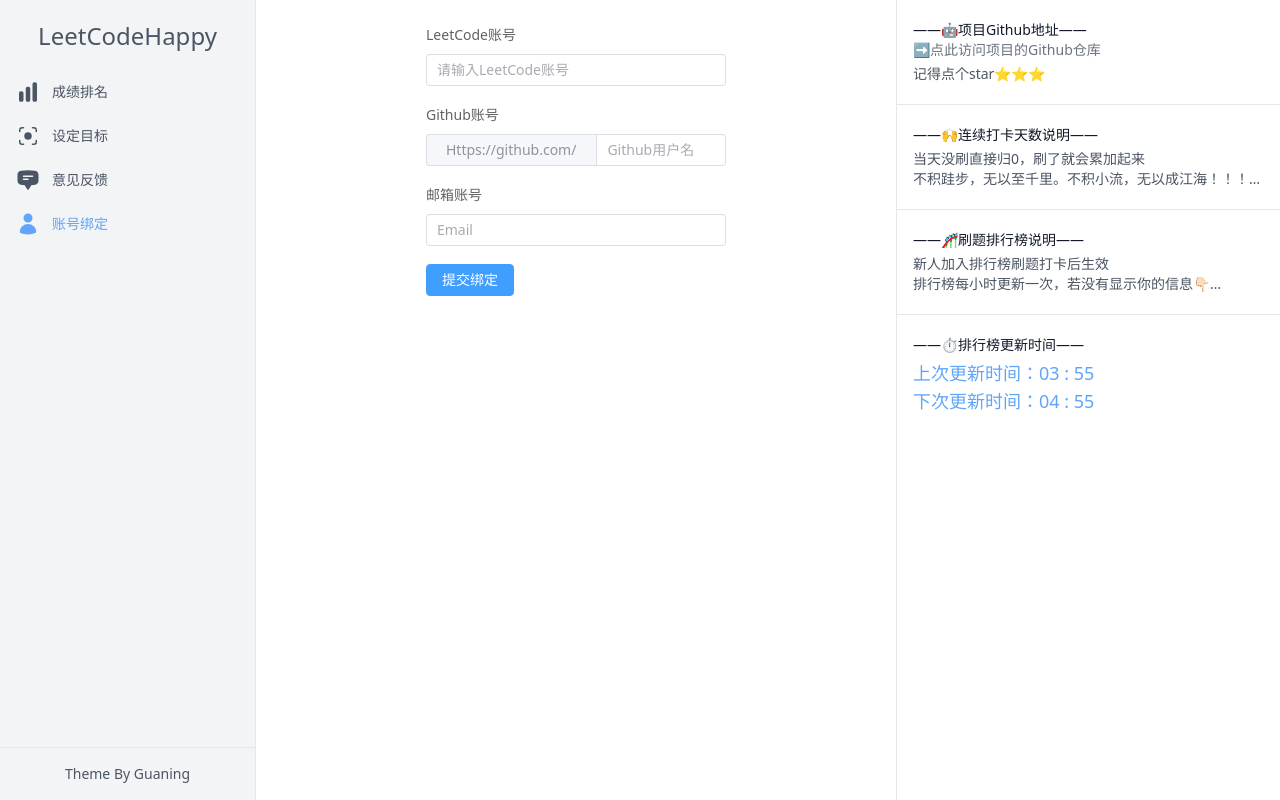
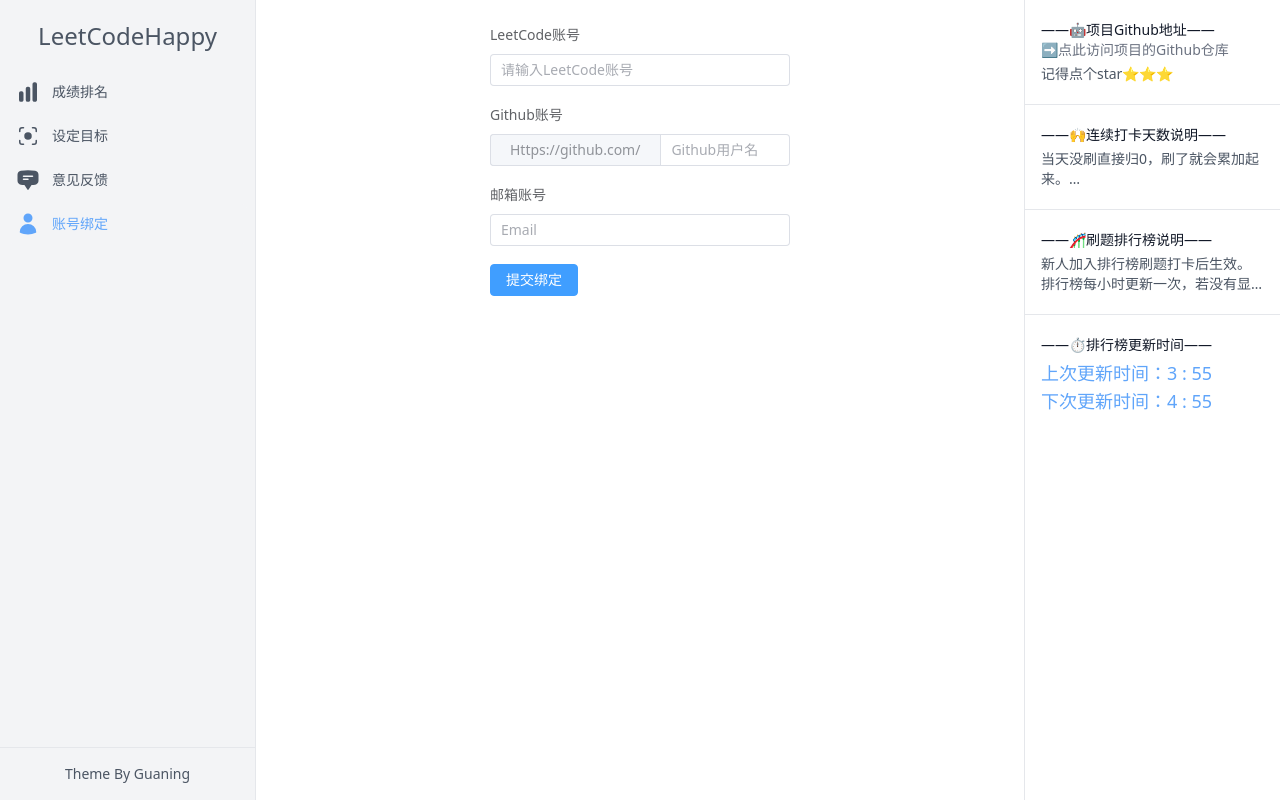
Before and after one commit to iguaning/LeetCodeHappy, a Vue app: page /#/user in a window 1280 px wide. Built offline with nearby package versions, Linux system fonts and the light colour scheme.

Commit message:
feature:表格排序功能，新增能量值和难易程度评估

```diff
--- a/src/components/IndexPage.vue
+++ b/src/components/IndexPage.vue
@@ -18,7 +18,7 @@
 						<div class="flex-1 h-0 pt-5 pb-4 overflow-y-auto">
 							<div class="flex justify-center">
 								<router-link to="/">
-									<span class="text-2xl px-8 py-6 text-gray-600 hover:text-blue-400">LeetCodeHappy</span>
+									<span class="text-2xl px-4 py-3 text-gray-600 hover:text-blue-400">LeetCodeHappy</span>
 								</router-link>
 							</div>
 							<nav aria-label="Sidebar" class="mt-5">
@@ -53,7 +53,7 @@
 					<div class="flex-1 flex flex-col pt-5 pb-4 overflow-y-auto">
 						<div class="flex justify-center">
 							<router-link to="/">
-								<span class="text-2xl px-8 py-6 text-gray-600 hover:text-blue-400">LeetCodeHappy</span>
+								<span class="text-2xl px-4 py-3 text-gray-600 hover:text-blue-400">LeetCodeHappy</span>
 							</router-link>
 						</div>
 						<nav aria-label="Sidebar" class="mt-5 flex-1">
@@ -97,7 +97,7 @@
 					</div>
 					<!-- End main area -->
 				</main>
-				<aside class="hidden relative xl:flex xl:flex-col flex-shrink-0 w-96 border-l border-gray-200 overflow-y-auto">
+				<aside class="hidden relative xl:flex xl:flex-col flex-shrink-0 w-64 border-l border-gray-200 overflow-y-auto">
 					<right-list></right-list>
 				</aside>
 			</div>
--- a/src/components/RightList.vue
+++ b/src/components/RightList.vue
@@ -25,9 +25,13 @@
 			</div>
 			<div class="mt-1">
 				<p class="line-clamp-2 text-sm text-gray-600">
-					当天没刷直接归0，刷了就会累加起来
+					当天没刷直接归0，刷了就会累加起来。
 					<br>
-					不积跬步，无以至千里。不积小流，无以成江海！！！🏋🏻‍♀️🏋🏻‍♀️🏋🏻‍♀️
+					不积跬步，无以至千里；
+					<br>
+					不积小流，无以成江海！！！
+					<br>
+					🏋🏻‍♀️🏋🏻‍♀️🏋🏻‍♀️
 				</p>
 			</div>
 		</li>
@@ -40,7 +44,7 @@
 			</div>
 			<div class="mt-1">
 				<p class="line-clamp-2 text-sm text-gray-600">
-					新人加入排行榜刷题打卡后生效
+					新人加入排行榜刷题打卡后生效。
 					<br>
 					排行榜每小时更新一次，若没有显示你的信息👇🏻
 					<br>
@@ -59,9 +63,9 @@
 				<p class="line-clamp-2 text-lg text-blue-400">
 <!--					当前时间：{{ currentTime }}-->
 <!--					<br>-->
-					上次更新时间：{{ preTime.format('HH : mm') }}
+					上次更新时间：{{ preHour }} : {{ minute }}
 					<br>
-					下次更新时间：{{ endTime.format('HH : mm') }}
+					下次更新时间：{{ endHour }} : {{ minute }}
 				</p>
 			</div>
 		</li>
@@ -71,29 +75,11 @@
 <script setup>
 import { useRefreshTable } from '@/stores/updateTime'
 import { storeToRefs } from 'pinia'
-import moment from 'moment'
-// import {ref} from 'vue'
 
 const refreshTableStore = useRefreshTable()
-const { preTime, endTime } = storeToRefs(refreshTableStore)
-const { refreshTable } = refreshTableStore
+const { preHour, endHour, minute } = storeToRefs(refreshTableStore)
+const { refreshTime } = refreshTableStore
 
-// let currentTime = ref()
-
-// const setTime = () => {
-// 	currentTime.value = moment().format('HH : mm : ss')
-// }
-
-// const refreshTime = () => {
-// 	setTime()
-// 	setInterval(refreshTime, 1000)
-// 	clear()
-// }
-//
-// const clear = () => {
-// 	clearInterval(refreshTime)
-// }
-// refreshTime()
-refreshTable()
-setInterval(refreshTable, 60000)
+refreshTime()
+setInterval(refreshTime, 60000)
 </script>
--- a/src/components/rank/RankTable.vue
+++ b/src/components/rank/RankTable.vue
@@ -1,52 +1,56 @@
 <template>
-	<div class="flex">
-		🔎<el-input v-model="searchContent" placeholder="搜索" />
+	<div class="flex items-center">
+		<div class="mr-1">🔎</div>
+		<el-input v-model="searchContent" placeholder="搜索" />
 	</div>
 	<el-table
 			ref="searchTable"
 			:data="filterData"
 			style="width: 100%"
-			height="100%"
+			height="99%"
 			v-loading="loading">
-		<el-table-column fixed prop="user" label="用户" width="calc(100% / 8)" header-align="left">
+		<el-table-column fixed prop="user" label="用户" width="180" header-align="left">
 			<template #default="scope">
 				<div style="display: flex; align-items: center">
 					<a :href="'https://leetcode.cn/u/' + scope.row.user" target="_blank" class="text-blue-400 hover:text-blue-300">{{ scope.row.user }}</a>
 				</div>
 			</template>
 		</el-table-column>
-		<el-table-column prop="total_solve" label="总刷题量" width="calc(100% / 8)" header-align="center" align="center" />
-		<el-table-column prop="code_submit" label="代码行数贡献" width="calc(100% / 8)" header-align="center" align="center" />
-		<el-table-column prop="problem_submit" label="代码题量贡献" width="calc(100% / 8)" header-align="center" align="center" />
-		<el-table-column prop="rating_score" label="竞赛分数" width="calc(100% / 8)" header-align="center" align="center" />
-		<el-table-column prop="continue_days" label="连续打卡天数" width="calc(100% / 8)" header-align="center" align="center" />
-		<el-table-column prop="new_solve" label="今日刷题数量" width="calc(100% / 8)" header-align="center" align="center">
+		<el-table-column prop="coins" label="能量值" width="calc((100% - 300) / 7)" header-align="center" align="center" :sortable="true" :sort-method="(a,b)=>{return a.coins - b.coins}">
+			<template #default="scope">
+				<div>🪙{{ scope.row.coins }}</div>
+			</template>
+		</el-table-column>
+		<el-table-column prop="total_solve" label="总刷题量" width="calc((100% - 300) / 7)" header-align="center" align="center" :sortable="true" :sort-method="(a,b)=>{return a.total_solve - b.total_solve}" />
+		<el-table-column prop="code_submit" label="代码行数贡献" width="calc((100% - 300) / 7)" header-align="center" align="center" :sortable="true" :sort-method="(a,b)=>{return a.code_submit - b.code_submit}" />
+		<el-table-column prop="problem_submit" label="代码题量贡献" width="calc((100% - 300) / 7)" header-align="center" align="center" :sortable="true" :sort-method="(a,b)=>{return a.problem_submit - b.problem_submit}" />
+		<el-table-column prop="rating_score" label="竞赛分数" width="calc((100% - 300) / 7)" header-align="center" align="center" :sortable="true" :sort-method="(a,b)=>{return a.rating_score - b.rating_score}" />
+		<el-table-column prop="continue_days" label="连续打卡天数" width="calc((100% - 300) / 7)" header-align="center" align="center" :sortable="true" :sort-method="(a,b)=>{return a.continue_days - b.continue_days}" />
+		<el-table-column prop="new_solve" label="今日刷题数量" width="calc((100% - 300) / 7)" header-align="center" align="center" :sortable="true" :sort-method="(a,b)=>{return a.new_solve - b.new_solve}">
 			<template #default="scope">
 				<div class="text-red-400 hover:text-red-300">{{ scope.row.new_solve }}</div>
 			</template>
 		</el-table-column>
-		<el-table-column prop="lazy_days" label="懒惰称号" width="calc(100% / 8)" header-align="center" align="center">
+		<el-table-column prop="lazy_days" label="懒惰称号" width="120" header-align="center" align="center">
 			<template #default="scope">
-				<div :class="[scope.row.lazy_days === '正常' || scope.row.lazy_days === '懒惰萌芽期' || scope.row.lazy_days === '懒惰炼气期' ? 'text-green-500' : (scope.row.lazy_days === '懒惰筑基期' || scope.row.lazy_days === '懒惰结丹期' || scope.row.lazy_days === '懒惰元婴期' ? 'text-yellow-400' : 'text-red-400')]">{{ scope.row.lazy_days }}</div>
+				<el-tag :type="scope.row.lazy_days === '正常' || scope.row.lazy_days === '懒惰萌芽期' || scope.row.lazy_days === '懒惰炼气期' ? 'success' : (scope.row.lazy_days === '懒惰筑基期' || scope.row.lazy_days === '懒惰结丹期' || scope.row.lazy_days === '懒惰元婴期' ? 'warning' : 'danger')">{{ scope.row.lazy_days }}</el-tag>
 			</template>
 		</el-table-column>
 	</el-table>
 </template>
 
 <script setup>
-import { onMounted, reactive, ref, computed } from 'vue'
+import { ref, computed, onMounted } from 'vue'
 import { UserService } from '@/api/apis'
 
-let tableData = reactive([])
-let searchContent = ref()
-const loading = ref(true)
+let tableData = ref([])
+let loading = ref(true)
+let searchContent = ref('')
 
 const getTableInfo = () => {
 	UserService.getTableInfo().then((res) => {
 		// console.log(res.data)
-		for (let i in res.data) {
-			tableData.push(res.data[i])
-		}
+		tableData.value = res.data
 		// console.log(tableData)
 	})
 }
@@ -57,13 +61,13 @@
 	let input = searchContent.value
 	let items
 	if (input) {
-		items = tableData.filter(function (item) {
+		items = tableData.value.filter(function (item) {
 			return Object.keys(item).some(function (key1) {
 				return String(item[key1]).toLowerCase().match(input)
 			})
 		})
 	} else {
-		items = tableData
+		items = tableData.value
 	}
 	return items
 })
--- a/src/components/target/TargetTable.vue
+++ b/src/components/target/TargetTable.vue
@@ -1,28 +1,33 @@
 <template>
   <el-table :data="targetTableData" style="width: 100%" height="auto" v-loading="loading">
-    <el-table-column prop="user" label="用户" width="calc(100% / 7)" fixed>
+    <el-table-column prop="user" label="用户" width="calc(100% / 8)" fixed>
       <template #default="scope">
         <el-link type="primary" :underline="false" :href="'https://leetcode.cn/u/' + scope.row.user" target="_blank">{{ scope.row.user }}</el-link>
       </template>
     </el-table-column>
-    <el-table-column prop="target_type" label="目标类型" width="calc(100% / 7)" />
-    <el-table-column prop="target_value" label="目标值" width="calc(100% / 7)" />
-    <el-table-column prop="opponent" label="PK对手" width="calc(100% / 7)">
+    <el-table-column prop="target_type" label="目标类型" width="calc(100% / 8)" header-align="center" align="center" />
+    <el-table-column prop="target_value" label="目标值" width="calc(100% / 8)"  header-align="center" align="center"/>
+    <el-table-column prop="opponent" label="PK对手" width="calc(100% / 8)" header-align="center" align="center">
       <template #default="scope">
         <el-link type="primary" :underline="false" :href="'https://leetcode.cn/u/' + scope.row.opponent" target="_blank">{{ scope.row.opponent }}</el-link>
       </template>
     </el-table-column>
-    <el-table-column prop="status" label="状态" width="calc(100% / 7)">
+	  <el-table-column prop="level" label="难易程度" width="calc(100% / 8)" header-align="center" align="center">
+		  <template #default="scope">
+			  <el-tag :type="scope.row.level === 'VERY_EASY' ? 'success' : (scope.row.level === 'MID' ? '' : (scope.row.level === 'LITTLE_HARD' ? 'info' : (scope.row.level === 'VERY_HARD' ? 'warning' : 'danger')))" :underline="false">{{ scope.row.level }}</el-tag>
+		  </template>
+	  </el-table-column>
+    <el-table-column prop="status" label="状态" width="calc(100% / 8)" header-align="center" align="center">
       <template #default="scope">
-        <div :class="[scope.row.status === '已完成' ? 'text-green-500' : (scope.row.status === '进行中' ? 'text-blue-400' : 'text-red-400')]" :underline="false">{{ scope.row.status }}</div>
+        <el-tag :type="scope.row.status === '已完成' ? 'success' : (scope.row.status === '进行中' ? 'warning' : 'danger')" :underline="false">{{ scope.row.status }}</el-tag>
       </template>
     </el-table-column>
-	  <el-table-column prop="create_date" label="创建日期" width="calc(100% / 7)">
+	  <el-table-column prop="create_date" label="创建日期" width="calc(100% / 8)" header-align="center" align="center">
 		  <template #default="scope">
 			  <div>{{ moment(scope.row.create_date).format('YYYY-MM-DD') }}</div>
 		  </template>
 	  </el-table-column>
-	  <el-table-column prop="dead_line" label="完成日期" width="calc(100% / 7)">
+	  <el-table-column prop="dead_line" label="完成日期" width="calc(100% / 8)" header-align="center" align="center">
 		  <template #default="scope">
 			  <div>{{ moment(scope.row.dead_line).format('YYYY-MM-DD') }}</div>
 		  </template>
--- a/src/stores/updateTime.js
+++ b/src/stores/updateTime.js
@@ -3,24 +3,28 @@
 import moment from 'moment/moment'
 
 export const useRefreshTable = defineStore('refresh', () => {
-	let preTime = ref()
 	let currentTime = ref()
-	let endTime = ref()
+	let preHour = ref()
+	let endHour = ref()
+	let minute = ref(55)
 
 	function setTime() {
-		currentTime = moment()
-		if (0 <= currentTime.minute() < 55) {
-			preTime.value = moment({hour: currentTime.hour() - 1, minute: 55})
-			endTime.value = moment({hour: currentTime.hour(), minute: 55})
-		} else {
-			preTime.value = moment({hour: currentTime.hour(), minute: 55})
-			endTime.value = moment({hour: currentTime.hour() + 1, minute: 55})
+		currentTime.value = moment()
+		preHour.value = currentTime.value.hour()
+		endHour.value = currentTime.value.hour()
+		if (0 <= currentTime.value.minute() < 55) {
+			preHour.value--
+			endHour.value = currentTime.value.hour()
+		} else if (55 <= currentTime.value.minute() <= 59) {
+			preHour.value = currentTime.value.hour()
+			endHour.value++
 		}
+		// console.log('一分钟更新')
 	}
 
-	function refreshTable() {
+	function refreshTime() {
 		setTime()
 	}
 
-	return { preTime, currentTime, endTime, refreshTable }
+	return { preHour, endHour, minute, refreshTime }
 })
```
